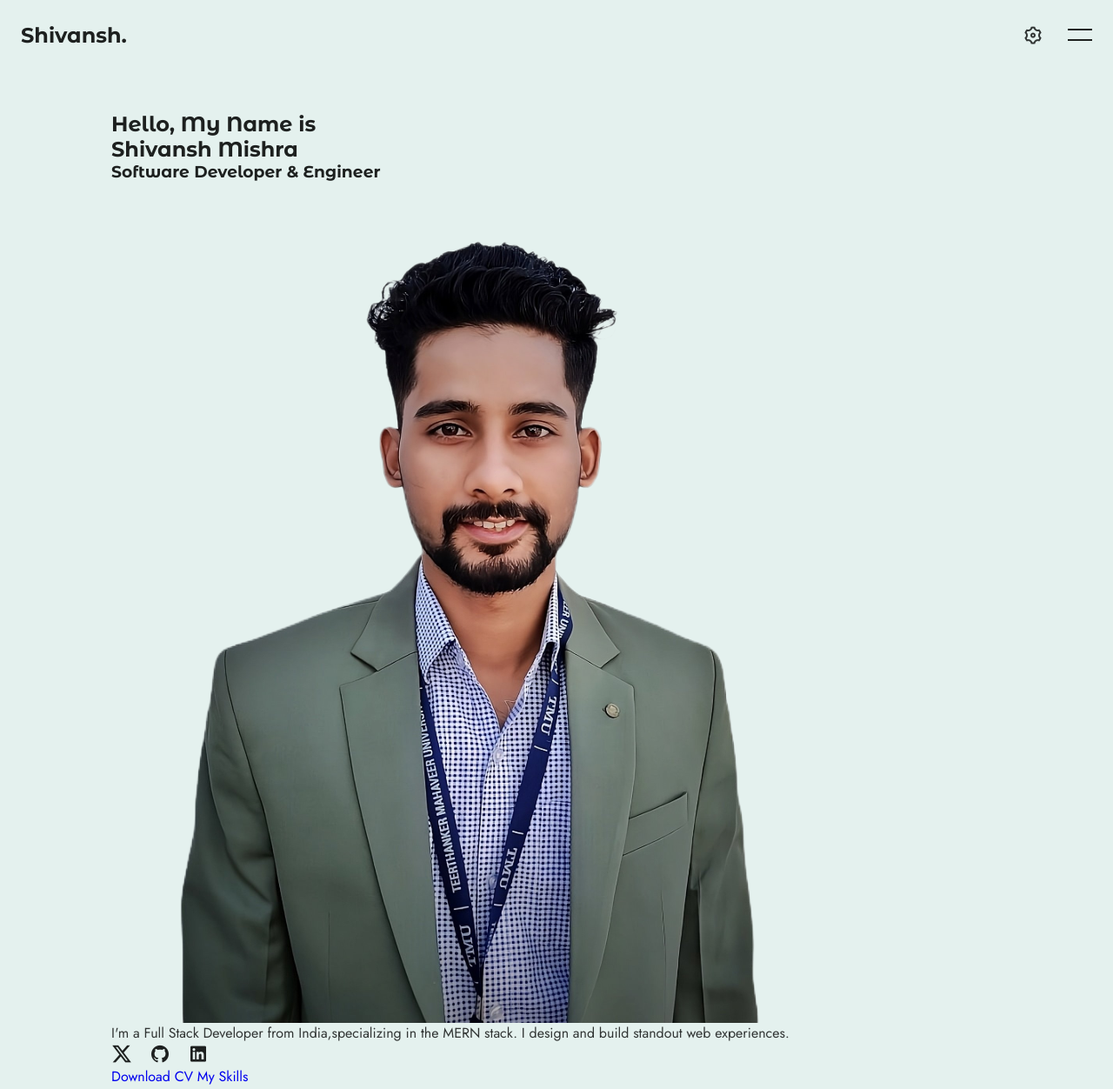
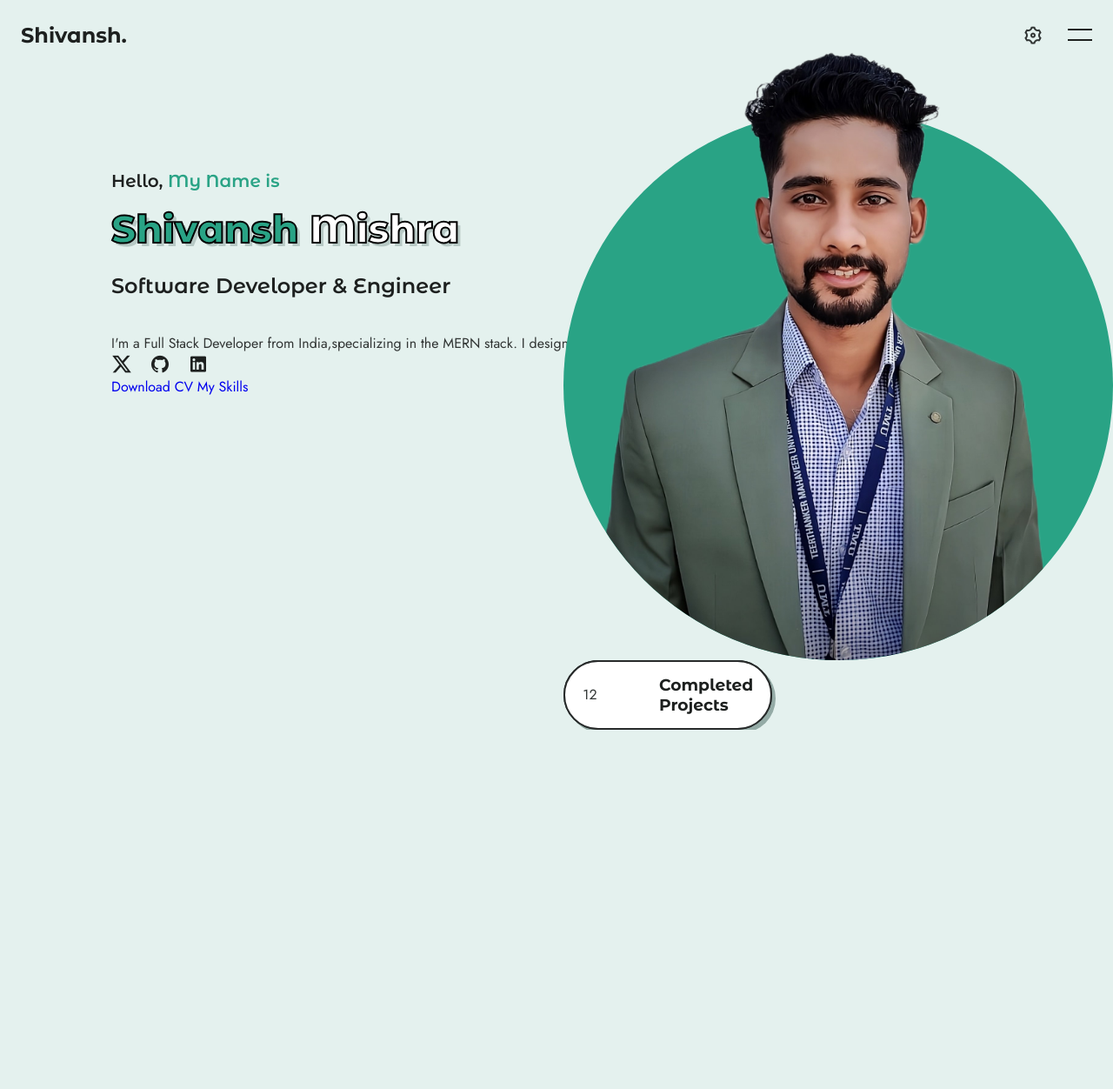
Before and after one commit to shiva-cosmic/ShivanshhPortfolio, a plain HTML site: page index.html in a window 1280 px wide. Shown: the whole page at 87% size. After the commit the page ends 839 px from the top, so only its background shows below. Drawn offline with nearby package versions, Linux system fonts and the light colour scheme.

Commit message:
HomePage Almost done

```diff
--- a/assets/css/styles.css
+++ b/assets/css/styles.css
@@ -242,6 +242,82 @@ textarea {
 /*=============== MAIN ===============*/
 
 /*=============== HOME ===============*/
+.home-container {
+  padding-block: 4.25rem;
+}
+
+.home-content {
+  position: relative;
+}
+
+.home-subtitle {
+  font-size: var(--larger-font-size);
+  font-weight: var(--font-semi-bold);
+  margin-bottom: 1rem;
+}
+
+.home-subtitle span,
+.home-title span {
+  color: var(--first-color);
+}
+
+.home-title {
+  color: var(--white-color);
+  font-size: var(--h1-font-size);
+  font-weight: var(--font-black);
+  -webkit-text-stroke: 2px hsl(0, 0%, 0%);
+  text-shadow: 4px 4px var(--shadow-color);
+}
+
+.home-job {
+  font-size: var(--h3-font-size);
+  font-weight: var(--font-semi-bold);
+  margin-block: 1.5rem 2.5rem;
+}
+
+.home-banner {
+  position: absolute;
+  right: 0;
+  top: 50;
+
+  transform: translateY(-50%);
+}
+
+.home-img-wrapper {
+  width: clamp(21rem, 12.6rem + 33.6vw, 42rem);
+  border-radius: 0 0 100vw 100vw;
+  overflow: hidden;
+}
+
+.home-img-wrapper::before {
+  content: "";
+  position: absolute;
+  inset: auto 0 0;
+  aspect-ratio: 1/1;
+  border-radius: 50%;
+  background-color: var(--first-color);
+}
+.home-profile {
+  position: relative;
+  z-index: 10;
+  aspect-ratio: 21/25;
+  object-fit: cover;
+}
+
+.home-data {
+  border: 2px solid var(--border-color);
+  background-color: var(--container-color);
+  box-shadow: 4px 4px var(--shadow-color);
+  padding-inline: 1.25rem;
+  width: 240px;
+  height: 80px;
+  border-radius: 3rem;
+  display: grid;
+  grid-template-columns: repeat(2, 1fr);
+  align-items: center;
+  position: absolute;
+  z-index: 100;
+}
 
 /*=============== SERVICES ===============*/
 
--- a/index.html
+++ b/index.html
@@ -92,7 +92,7 @@
                 <img src="assets/img/Profile.png" alt="" class="home-profile" />
               </div>
 
-              <!-- <div class="home-data home-data-one">
+              <div class="home-data home-data-one">
                 <span class="home-data-no">1+</span>
                 <h3 class="home-data-title">
                   Years of <span>Experience</span>
@@ -102,7 +102,7 @@
               <div class="home-data home-data-two">
                 <span class="home-data-no">12</span>
                 <h3 class="home-data-title">Completed <span>Projects</span></h3>
-              </div> -->
+              </div>
 
               <!-- <img src="assets/img/shape-1.png" alt="" class="shape shape-1" />
               <img src="assets/img/shape-2.png" alt="" class="shape shape-2" />
```
